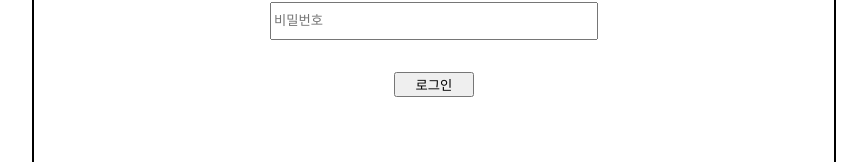
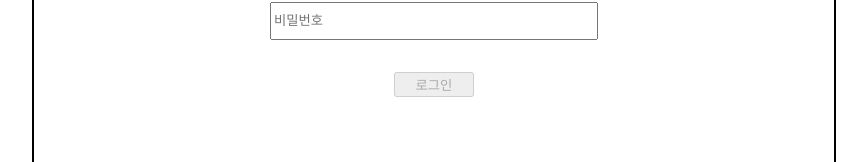
Before and after one commit to jungjunhyung99/wanted-pre-onboarding-frontend, a React (Create React App) app: page /signin in a window 1280 px wide. Shown: the part 432-594 px from the top of the page, without its empty margins (206-1073 px from the left). Built offline with nearby package versions, Linux system fonts and the light colour scheme.

Commit message:
[Feat] 유효성검사 재구현

```diff
--- a/src/conponents/SignIn/SignIn.jsx
+++ b/src/conponents/SignIn/SignIn.jsx
@@ -2,19 +2,21 @@ import { useEffect, useState } from "react";
 import { Button, Form, Input, SignInContainer } from "../../styled-components/SignIn-styled";
 import { useNavigate } from "react-router-dom";
 import { signinFunc } from "../../API/api";
-import { CheckToken, UseValid } from "../../hook/hook";
+import { CheckToken, checkValid } from "../../hook/hook";
 
 function SignIn() {
     const navigate = useNavigate();
-    const [valid,setValid] = useState(true);
+    const [valid,setValid] = useState(false);
     const [form, setForm] = useState({
         email: '',
         password: '',
     });
 
-    const onClick = () => {
-        UseValid({...form, setValid});
-    }
+    const onChange = (e) => {
+        const {name, value} = e.target;
+        setForm({...form, [name]: value});
+        checkValid({...form, [name]: value},setValid);
+    };
 
     const onSubmit = (e) => {
         e.preventDefault();
@@ -24,7 +26,8 @@ function SignIn() {
                     navigate("/todo");
                 }
             })
-    }
+    };
+
 
     useEffect(() => {
         if(CheckToken()){
@@ -36,9 +39,9 @@ function SignIn() {
         <SignInContainer>
             로그인
             <Form onSubmit={onSubmit}>
-                <Input type="text" placeholder="이메일" value={form.email} data-testid="email-input" onChange={(e) => setForm({...form, email: e.target.value})}/>
-                <Input type="text" placeholder="비밀번호" value={form.password} data-testid="email-input" onChange={(e) => setForm({...form, password: e.target.value})}/>
-                {valid ? <Button onClick={onClick} data-testid="signup-button">로그인</Button> : <Button disabled>클릭2</Button>}
+                <Input type="text" name="email" placeholder="이메일" value={form.email} data-testid="email-input" onChange={onChange}/>
+                <Input type="text" name="password" placeholder="비밀번호" value={form.password} data-testid="email-input" onChange={onChange}/>
+                {valid ? <Button data-testid="signup-button">로그인</Button> : <Button disabled>로그인</Button>}
             </Form>
         </SignInContainer>
     )
--- a/src/conponents/SignUp/SignUp.jsx
+++ b/src/conponents/SignUp/SignUp.jsx
@@ -2,7 +2,7 @@ import { useEffect, useState } from "react";
 import { Button, Form, Input, SignInContainer } from "../../styled-components/SignIn-styled";
 import { signupFunc } from "../../API/api";
 import { useNavigate } from "react-router-dom";
-import { CheckToken, UseValid } from "../../hook/hook";
+import { CheckToken, checkValid } from "../../hook/hook";
 function SignUp() {
     const navigate = useNavigate();
     const [valid,setValid] = useState(true);
@@ -11,9 +11,11 @@ function SignUp() {
         password: '',
     });
 
-    const onClick = () => {
-        UseValid({...form, setValid});
-    }
+    const onChange = (e) => {
+        const {name, value} = e.target;
+        setForm({...form, [name]: value});
+        checkValid({...form, [name]: value},setValid);
+    };
 
     const onSubmit = (e) => {
         e.preventDefault();
@@ -33,9 +35,9 @@ function SignUp() {
         <SignInContainer>
             회원가입
             <Form onSubmit={onSubmit}>
-                <Input type="text" placeholder="이메일" value={form.email} data-testid="email-input" onChange={(e) => setForm({...form, email: e.target.value})}/>
-                <Input type="text" placeholder="비밀번호" value={form.password} data-testid="email-input" onChange={(e) => setForm({...form, password: e.target.value})}/>
-                {valid ? <Button onClick={onClick} data-testid="signup-button">회원가입</Button> : <Button disabled>회원가입</Button>}
+                <Input type="text" name="email" placeholder="이메일" value={form.email} data-testid="email-input" onChange={onChange}/>
+                <Input type="text" name="password" placeholder="비밀번호" value={form.password} data-testid="email-input" onChange={onChange}/>
+                {valid ? <Button data-testid="signup-button">회원가입</Button> : <Button disabled>회원가입</Button>}
             </Form>
         </SignInContainer>
     )
--- a/src/hook/hook.js
+++ b/src/hook/hook.js
@@ -1,12 +1,12 @@
-export const UseValid = (props) => {
-    if(!props.email.includes("@")){
-        props.setValid(false);
-        return;
-    }
-    if(props.password.length < 8){
-        props.setValid(false);
+export const checkValid = (data, setValid) => {
+    console.log(data.email);
+    if (!data.email.includes("@") || data.password.length < 8) {
+        setValid(false);
+    } else {
+        setValid(true);
     }
 }
+
 
 export const CheckToken = () => {
     const token = localStorage.getItem('token');
```
